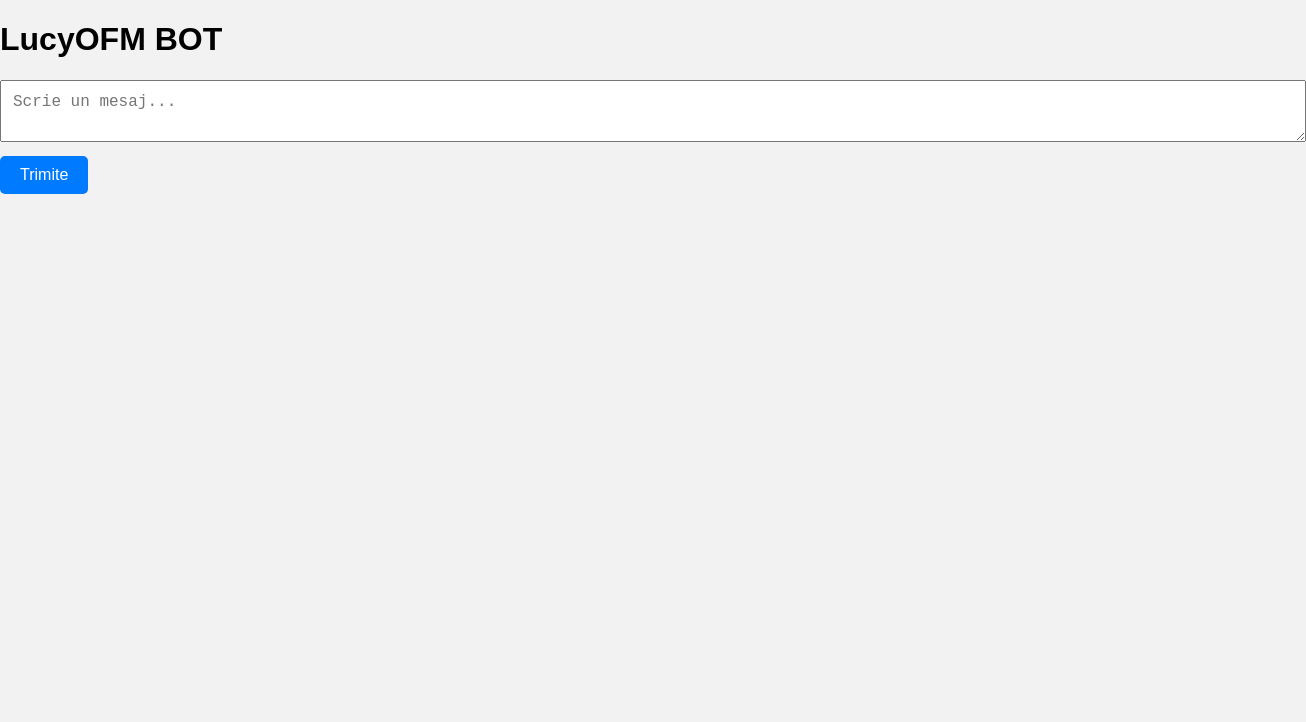
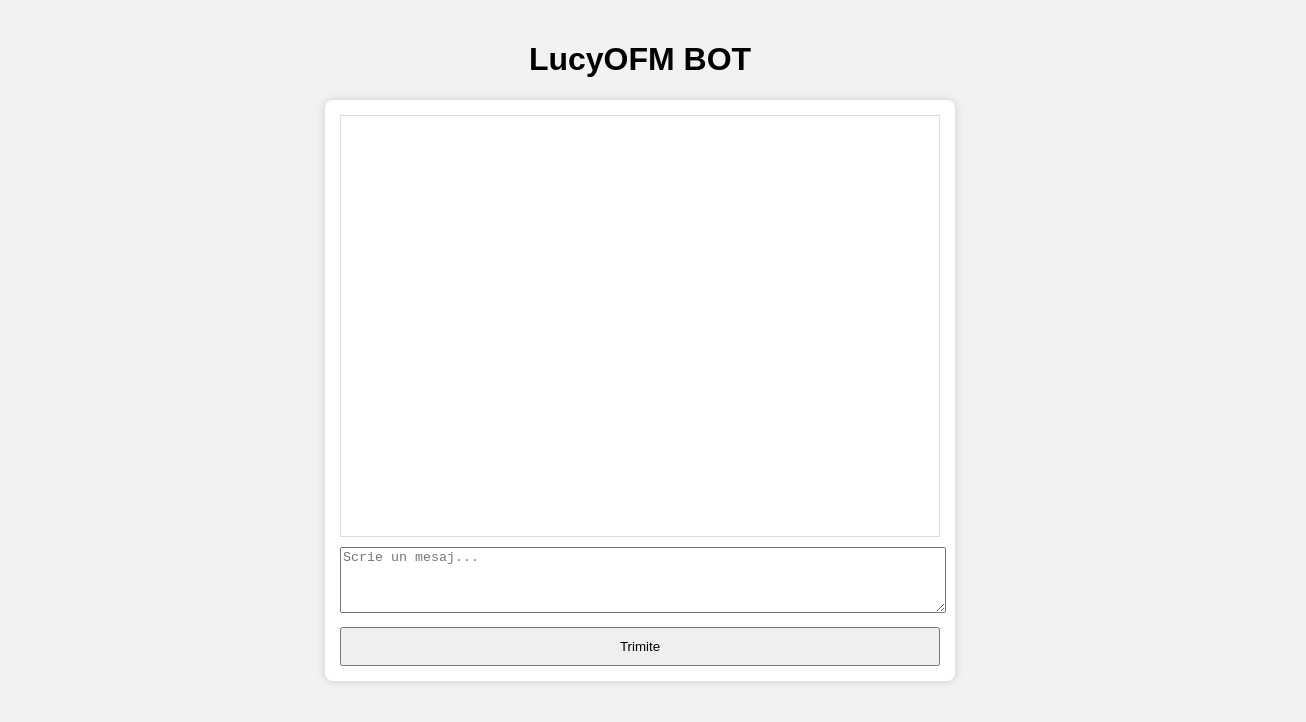
Before and after one commit to LucyOFM7474/lucyofm-bot, a website: page public/index.html in a window 1280 px wide. Shown: the whole page, 1306 px wide, since content can reach past the window. Drawn offline with Linux system fonts and the light colour scheme.

Commit message:
Update style.css

```diff
--- a/public/style.css
+++ b/public/style.css
@@ -1,34 +1,36 @@
 body {
   font-family: Arial, sans-serif;
-  background-color: #f2f2f2;
+  background: #f2f2f2;
   margin: 0;
-  padding: 0;
+  padding: 20px;
 }
-.container {
+h1 {
+  text-align: center;
+}
+#chat-container {
   max-width: 600px;
-  margin: 40px auto;
+  margin: 0 auto;
   background: #fff;
-  padding: 20px;
-  border-radius: 10px;
+  padding: 15px;
+  border-radius: 8px;
+  box-shadow: 0 0 10px #ccc;
+}
+#messages {
+  height: 400px;
+  overflow-y: auto;
+  border: 1px solid #ddd;
+  padding: 10px;
+  margin-bottom: 10px;
+}
+.message {
+  margin-bottom: 10px;
 }
 textarea {
   width: 100%;
-  padding: 12px;
-  font-size: 16px;
+  height: 60px;
 }
 button {
   margin-top: 10px;
-  padding: 10px 20px;
-  font-size: 16px;
-  background: #007bff;
-  color: white;
-  border: none;
-  border-radius: 5px;
-  cursor: pointer;
+  width: 100%;
+  padding: 10px;
 }
-button:hover {
-  background: #0056b3;
-}
-#response {
-  margin-top: 20px;
-}
```
